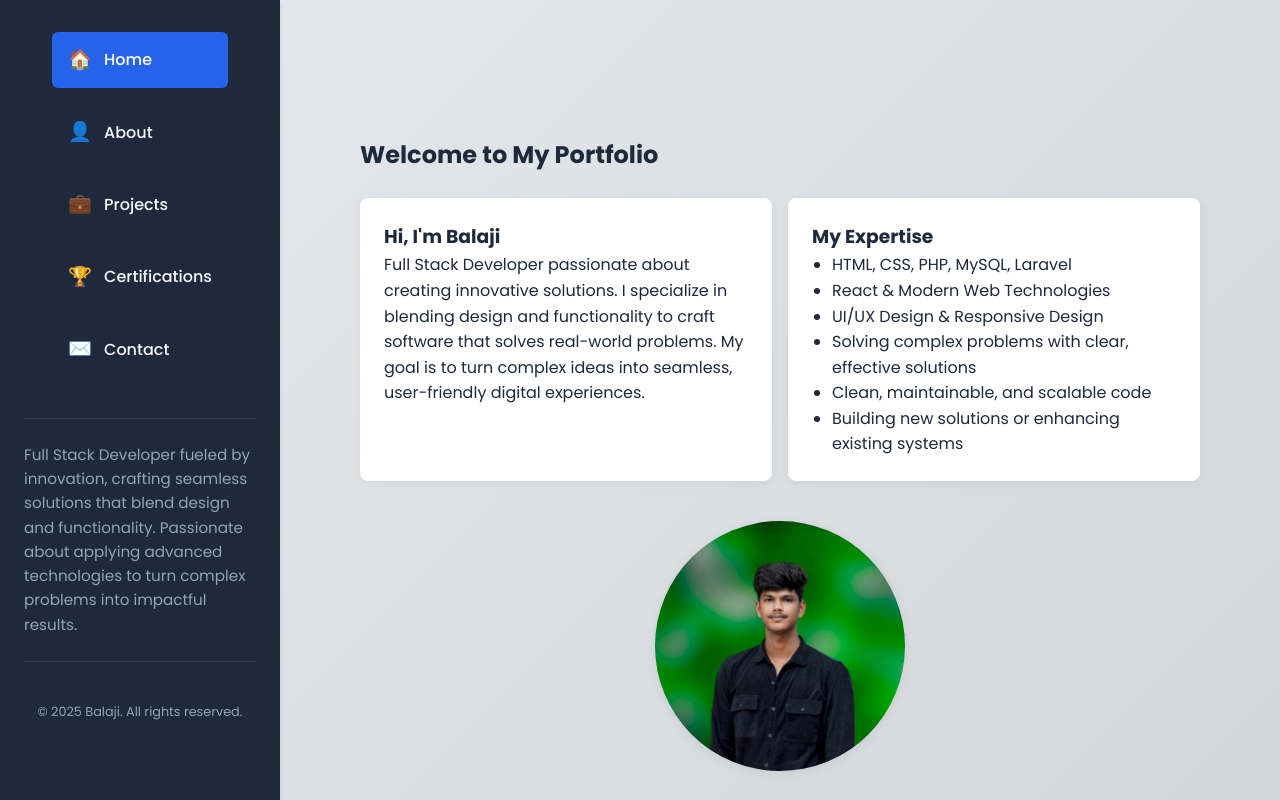
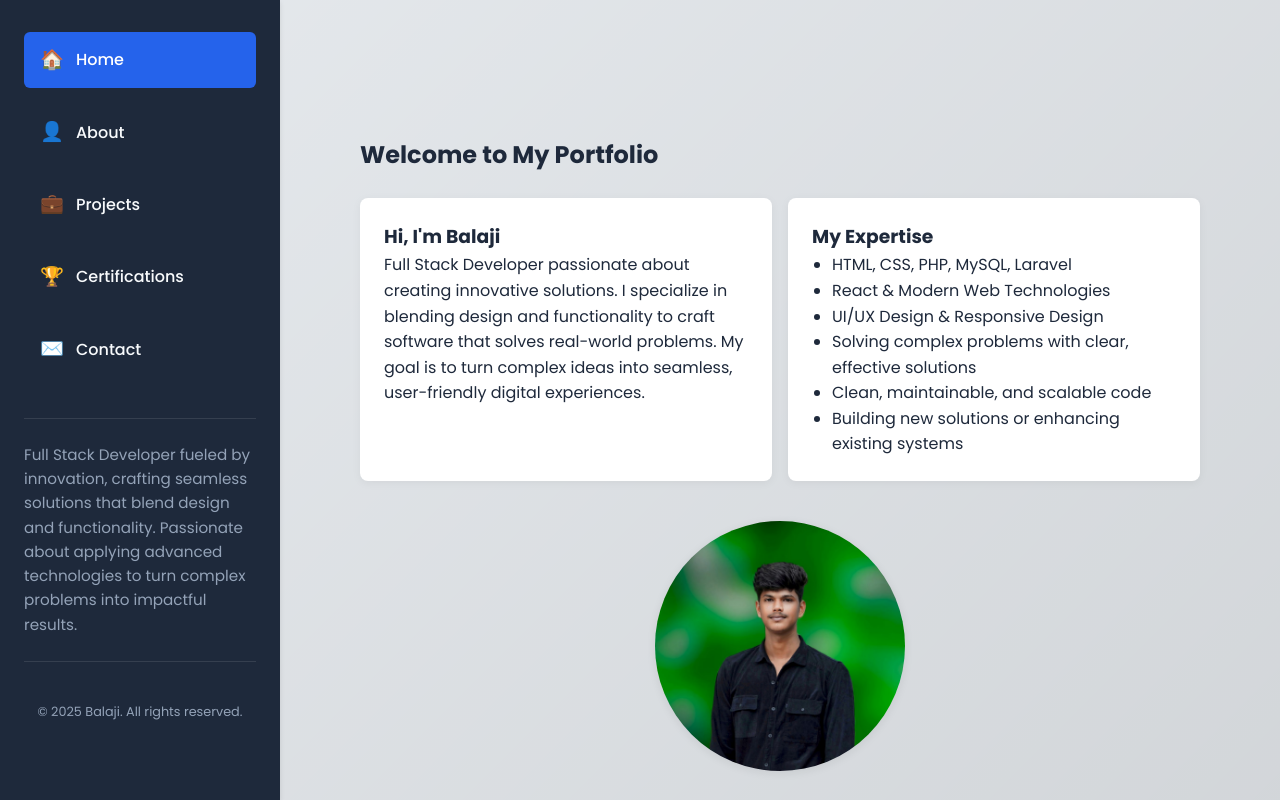
Before and after one commit to Bala9840/Port, a React (Create React App) app: page / in a window 1280 px wide. Shown: the top 800 px of the page. Built offline with nearby package versions, Linux system fonts and the light colour scheme.

Commit message:
Mobile Responsive Scroll Update

```diff
--- a/src/components/Sidebar.module.css
+++ b/src/components/Sidebar.module.css
@@ -1,5 +1,3 @@
-
-
 .sidebar {
   position: fixed;
   top: 0;
@@ -11,9 +9,10 @@
   padding: 0 1rem;
   display: flex;
   align-items: center;
-  justify-content: space-between;
   z-index: 100;
   box-shadow: 0 2px 5px rgba(0, 0, 0, 0.1);
+  overflow-x: auto; /* Enable horizontal scrolling */
+  -webkit-overflow-scrolling: touch; /* Smooth scrolling on iOS */
 }
 
 .logo {
@@ -23,16 +22,26 @@
   -webkit-background-clip: text;
   background-clip: text;
   -webkit-text-fill-color: transparent;
+  flex-shrink: 0; /* Prevent logo from shrinking */
+}
+
+.navigation {
+  width: 100%;
 }
 
 .navigation ul {
   list-style: none;
   display: flex;
   gap: 0.5rem;
+  padding: 0;
+  margin: 0;
+  width: max-content; /* Allow content to extend beyond viewport */
+  min-width: 100%; /* Ensure it takes at least full width */
 }
 
 .navigation li {
   margin: 0;
+  flex-shrink: 0; /* Prevent items from shrinking */
 }
 
 .navigation a {
@@ -45,6 +54,7 @@
   transition: var(--transition);
   font-weight: 500;
   font-size: 0.9rem;
+  white-space: nowrap; /* Prevent text wrapping */
 }
 
 .navigation a:hover {
@@ -73,6 +83,8 @@
     flex-direction: column;
     padding: 2rem 1.5rem;
     justify-content: flex-start;
+    overflow-x: hidden; /* Disable horizontal scroll on desktop */
+    overflow-y: auto; /* Enable vertical scroll if needed */
   }
 
   .logo {
@@ -87,6 +99,7 @@
     flex-direction: column;
     gap: 0;
     width: 100%;
+    min-width: auto;
   }
 
   .navigation li {
@@ -96,6 +109,7 @@
   .navigation a {
     padding: 0.8rem 1rem;
     font-size: 1rem;
+    white-space: normal;
   }
 
   .icon {
@@ -123,3 +137,10 @@
     padding-top: 1rem;
   }
 }
+
+/* Prevent body scrolling when sidebar is scrolling */
+@media (max-width: 991px) {
+  body {
+    overflow-x: hidden;
+  }
+}
```
Also changed, not shown: src/components/Sidebar.js (+1 -8 lines).
